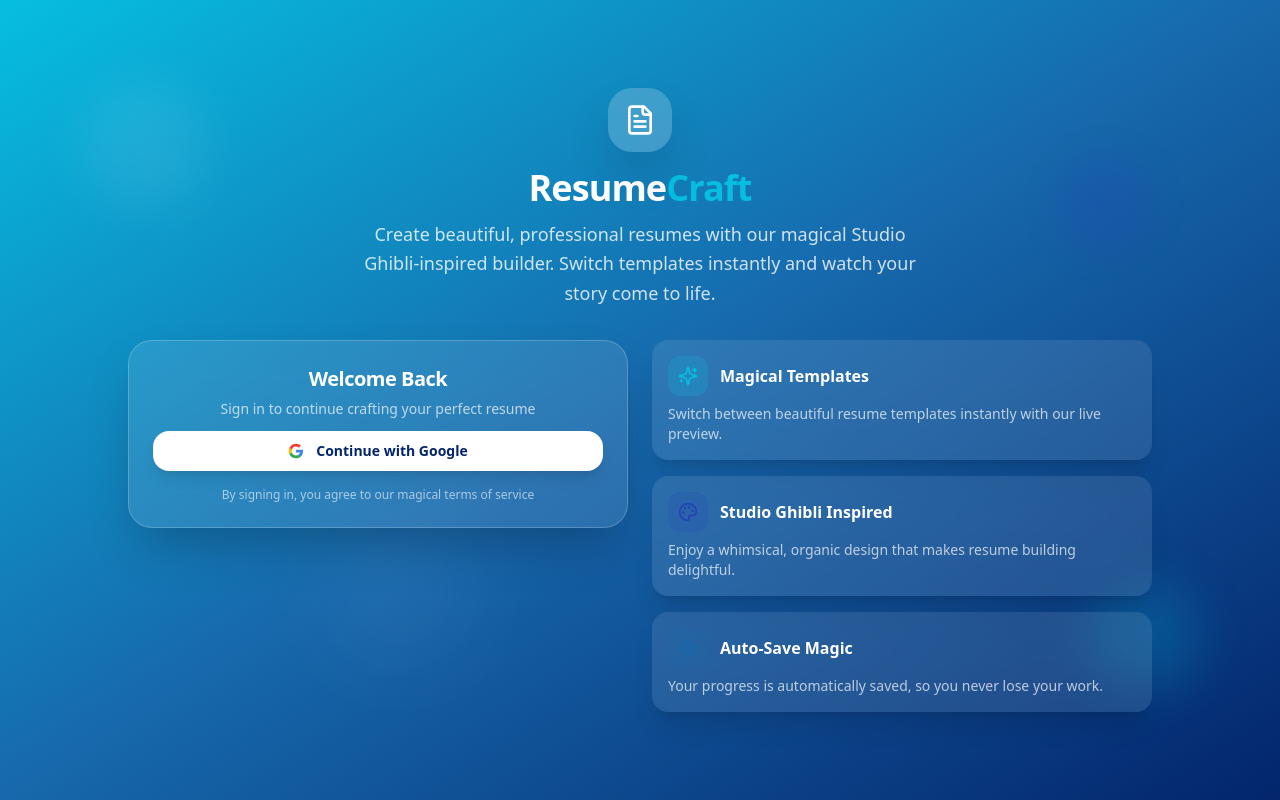
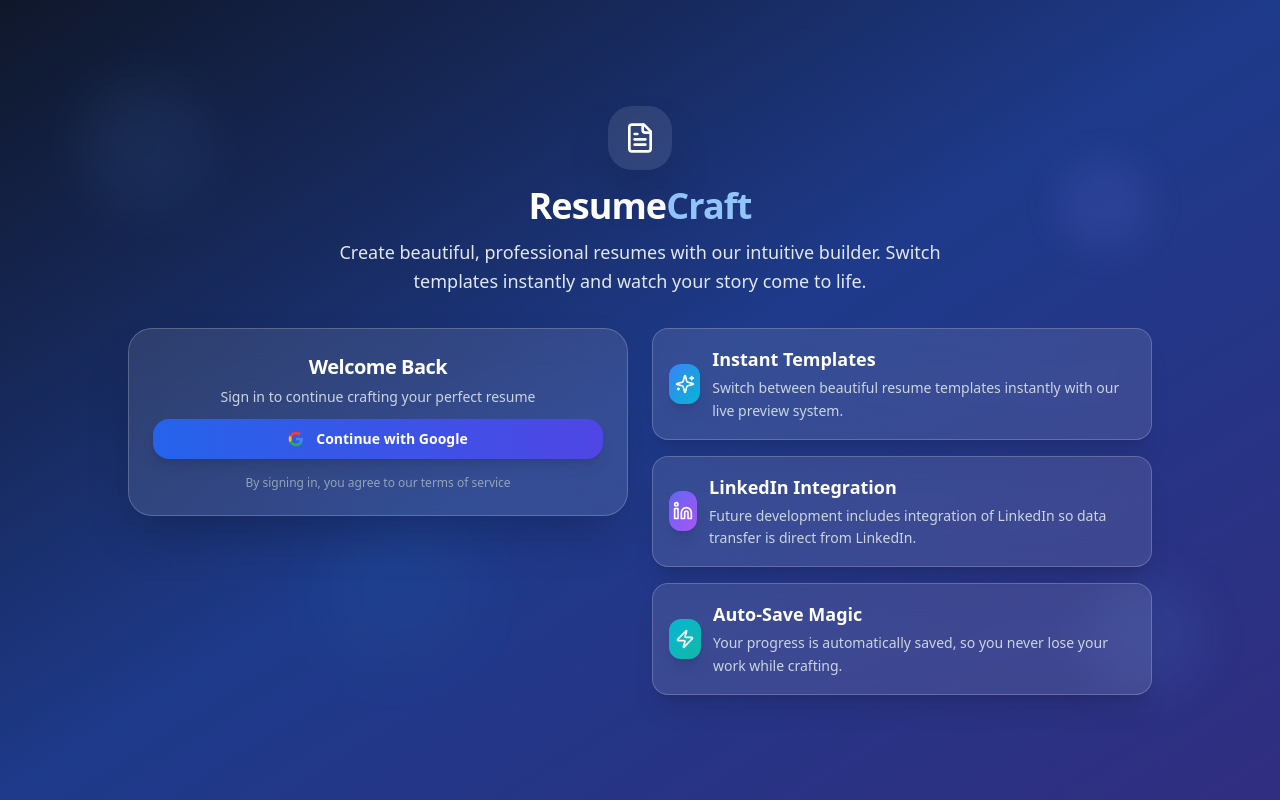
Before and after one commit to apatel924/resume_builder, a Next.js app: page / in a window 1280 px wide. Built offline with nearby package versions, Linux system fonts and the light colour scheme.

Commit message:
Update login page component

```diff
--- a/components/login-page.tsx
+++ b/components/login-page.tsx
@@ -3,41 +3,49 @@
 import { Button } from "@/components/ui/button"
 import { Card, CardContent, CardDescription, CardHeader, CardTitle } from "@/components/ui/card"
 import { useAuth } from "@/contexts/auth-context"
-import { Sparkles, FileText, Palette, Zap } from "lucide-react"
+import { Sparkles, FileText, Linkedin, Zap } from "lucide-react"
 
 export default function LoginPage() {
   const { signInWithGoogle, loading } = useAuth()
 
   return (
-    <div className="min-h-screen bg-gradient-to-br from-[#06BEE1] via-[#1768AC] to-[#03256C] flex items-center justify-center p-4 overflow-hidden">
-      {/* Floating decorative elements */}
+    <div className="min-h-screen bg-gradient-to-br from-slate-900 via-blue-900 to-indigo-900 flex items-center justify-center p-4 relative overflow-hidden">
+      {/* Animated background elements */}
       <div className="absolute inset-0 overflow-hidden pointer-events-none">
-        <div className="absolute top-20 left-20 w-32 h-32 bg-white/10 rounded-full blur-xl animate-pulse"></div>
-        <div className="absolute top-40 right-32 w-24 h-24 bg-[#2541B2]/20 rounded-full blur-lg animate-bounce"></div>
-        <div className="absolute bottom-32 left-1/4 w-40 h-40 bg-white/5 rounded-full blur-2xl animate-pulse delay-1000"></div>
-        <div className="absolute bottom-20 right-20 w-28 h-28 bg-[#06BEE1]/20 rounded-full blur-xl animate-bounce delay-500"></div>
+        <div className="absolute top-20 left-20 w-32 h-32 bg-blue-400/10 rounded-full blur-xl animate-pulse"></div>
+        <div className="absolute top-40 right-32 w-24 h-24 bg-indigo-400/10 rounded-full blur-lg animate-bounce"></div>
+        <div className="absolute bottom-32 left-1/4 w-40 h-40 bg-cyan-400/5 rounded-full blur-2xl animate-pulse delay-1000"></div>
+        <div className="absolute bottom-20 right-20 w-28 h-28 bg-blue-400/10 rounded-full blur-xl animate-bounce delay-500"></div>
+
+        {/* Floating particles */}
+        <div className="absolute top-1/4 left-1/3 w-2 h-2 bg-blue-400/30 rounded-full animate-ping delay-700"></div>
+        <div className="absolute top-3/4 right-1/4 w-1 h-1 bg-indigo-400/40 rounded-full animate-ping delay-1000"></div>
+        <div className="absolute top-1/2 left-1/4 w-1.5 h-1.5 bg-cyan-400/30 rounded-full animate-ping delay-500"></div>
       </div>
 
       <div className="relative z-10 w-full max-w-6xl mx-auto">
-        <div className="text-center mb-8">
-          <div className="inline-flex items-center justify-center w-16 h-16 bg-white/20 backdrop-blur-lg rounded-3xl mb-4 shadow-2xl">
-            <FileText className="w-8 h-8 text-white" />
+        {/* Header with entrance animation */}
+        <div className="text-center mb-8 animate-in fade-in slide-in-from-top duration-1000">
+          <div className="inline-flex items-center justify-center w-16 h-16 bg-white/10 backdrop-blur-sm rounded-3xl mb-4 shadow-2xl animate-in zoom-in duration-700 delay-300">
+            <FileText className="w-8 h-8 text-white animate-in fade-in duration-500 delay-500" />
           </div>
-          <h1 className="text-4xl font-bold text-white mb-3 tracking-tight">
-            Resume<span className="text-[#06BEE1]">Craft</span>
+          <h1 className="text-4xl font-bold text-white mb-3 tracking-tight animate-in slide-in-from-left duration-800 delay-200">
+            Resume<span className="text-blue-300 animate-in slide-in-from-right duration-800 delay-400">Craft</span>
           </h1>
-          <p className="text-lg text-white/80 max-w-xl mx-auto leading-relaxed">
-            Create beautiful, professional resumes with our magical Studio Ghibli-inspired builder. Switch templates
-            instantly and watch your story come to life.
+          <p className="text-lg text-slate-200 max-w-2xl mx-auto leading-relaxed animate-in fade-in slide-in-from-bottom duration-700 delay-600">
+            Create beautiful, professional resumes with our intuitive builder. Switch templates instantly and watch your
+            story come to life.
           </p>
         </div>
 
-        <div className="grid md:grid-cols-2 gap-6 items-start max-w-5xl mx-auto">
-          {/* Login Card */}
-          <Card className="bg-white/10 backdrop-blur-lg border-white/20 shadow-2xl rounded-3xl">
+        <div className="grid lg:grid-cols-2 gap-6 items-start max-w-5xl mx-auto">
+          {/* Login Card - Fixed animation */}
+          <div className="order-2 lg:order-1">
+            <div className="animate-in slide-in-from-left duration-800 delay-700">
+              <Card className="bg-white/10 backdrop-blur-lg border-white/20 shadow-2xl rounded-3xl hover:bg-white/15 transition-all duration-500 hover:scale-[1.02] hover:shadow-3xl">
                 <CardHeader className="text-center pb-3">
                   <CardTitle className="text-xl font-bold text-white">Welcome Back</CardTitle>
-              <CardDescription className="text-white/70 text-sm">
+                  <CardDescription className="text-slate-300 text-sm">
                     Sign in to continue crafting your perfect resume
                   </CardDescription>
                 </CardHeader>
@@ -45,16 +53,19 @@ export default function LoginPage() {
                   <Button
                     onClick={signInWithGoogle}
                     disabled={loading}
-                className="w-full bg-white hover:bg-white/90 text-[#03256C] font-semibold py-4 rounded-2xl shadow-lg transition-all duration-300 hover:shadow-xl hover:scale-105"
+                    className="w-full bg-gradient-to-r from-blue-600 to-indigo-600 hover:from-blue-700 hover:to-indigo-700 text-white font-semibold py-3 rounded-2xl shadow-lg transition-all duration-300 hover:shadow-xl hover:scale-[1.02] text-sm border-0 group"
                   >
                     {loading ? (
                       <div className="flex items-center gap-3">
-                    <div className="animate-spin rounded-full h-5 w-5 border-2 border-[#03256C] border-t-transparent"></div>
+                        <div className="animate-spin rounded-full h-4 w-4 border-2 border-white border-t-transparent"></div>
                         Signing you in...
                       </div>
                     ) : (
-                  <div className="flex items-center gap-3">
-                    <svg className="w-5 h-5" viewBox="0 0 24 24">
+                      <div className="flex items-center gap-3 group-hover:gap-4 transition-all duration-300">
+                        <svg
+                          className="w-4 h-4 group-hover:scale-110 transition-transform duration-300"
+                          viewBox="0 0 24 24"
+                        >
                           <path
                             fill="#4285F4"
                             d="M22.56 12.25c0-.78-.07-1.53-.2-2.25H12v4.26h5.92c-.26 1.37-1.04 2.53-2.21 3.31v2.77h3.57c2.08-1.92 3.28-4.74 3.28-8.09z"
@@ -72,53 +83,69 @@ export default function LoginPage() {
                             d="M12 5.38c1.62 0 3.06.56 4.21 1.64l3.15-3.15C17.45 2.09 14.97 1 12 1 7.7 1 3.99 3.47 2.18 7.07l3.66 2.84c.87-2.6 3.3-4.53 6.16-4.53z"
                           />
                         </svg>
+                        <span className="group-hover:translate-x-0.5 transition-transform duration-300">
                           Continue with Google
+                        </span>
                       </div>
                     )}
                   </Button>
 
                   <div className="text-center">
-                <p className="text-white/60 text-xs">By signing in, you agree to our magical terms of service</p>
+                    <p className="text-slate-400 text-xs">By signing in, you agree to our terms of service</p>
                   </div>
                 </CardContent>
               </Card>
+            </div>
+          </div>
 
-          {/* Features */}
-          <div className="space-y-4">
-            <div className="bg-white/10 backdrop-blur-lg rounded-2xl p-4 shadow-xl">
-              <div className="flex items-center gap-3 mb-2">
-                <div className="w-10 h-10 bg-[#06BEE1]/20 rounded-xl flex items-center justify-center">
-                  <Sparkles className="w-5 h-5 text-[#06BEE1]" />
+          {/* Features with synchronized animations */}
+          <div className="order-1 lg:order-2 space-y-4 animate-in slide-in-from-right duration-800 delay-800">
+            <div className="bg-white/10 backdrop-blur-lg rounded-2xl p-4 shadow-xl border border-white/20 hover:bg-white/15 transition-all duration-500 hover:scale-[1.02] hover:shadow-2xl group">
+              <div className="flex items-center gap-3">
+                <div className="w-10 h-10 bg-gradient-to-br from-blue-500 to-cyan-500 rounded-xl flex items-center justify-center shadow-lg group-hover:scale-110 transition-transform duration-300">
+                  <Sparkles className="w-5 h-5 text-white group-hover:rotate-12 transition-transform duration-300" />
                 </div>
-                <h3 className="text-base font-semibold text-white">Magical Templates</h3>
-              </div>
-              <p className="text-white/70 text-sm">
-                Switch between beautiful resume templates instantly with our live preview.
+                <div>
+                  <h3 className="text-lg font-bold text-white mb-1 group-hover:text-blue-200 transition-colors duration-300">
+                    Instant Templates
+                  </h3>
+                  <p className="text-slate-300 text-sm leading-relaxed group-hover:text-slate-200 transition-colors duration-300">
+                    Switch between beautiful resume templates instantly with our live preview system.
                   </p>
                 </div>
+              </div>
+            </div>
 
-            <div className="bg-white/10 backdrop-blur-lg rounded-2xl p-4 shadow-xl">
-              <div className="flex items-center gap-3 mb-2">
-                <div className="w-10 h-10 bg-[#2541B2]/20 rounded-xl flex items-center justify-center">
-                  <Palette className="w-5 h-5 text-[#2541B2]" />
+            <div className="bg-white/10 backdrop-blur-lg rounded-2xl p-4 shadow-xl border border-white/20 hover:bg-white/15 transition-all duration-500 hover:scale-[1.02] hover:shadow-2xl group">
+              <div className="flex items-center gap-3">
+                <div className="w-10 h-10 bg-gradient-to-br from-indigo-500 to-purple-500 rounded-xl flex items-center justify-center shadow-lg group-hover:scale-110 transition-transform duration-300">
+                  <Linkedin className="w-5 h-5 text-white group-hover:rotate-12 transition-transform duration-300" />
                 </div>
-                <h3 className="text-base font-semibold text-white">Studio Ghibli Inspired</h3>
-              </div>
-              <p className="text-white/70 text-sm">
-                Enjoy a whimsical, organic design that makes resume building delightful.
+                <div>
+                  <h3 className="text-lg font-bold text-white mb-1 group-hover:text-blue-200 transition-colors duration-300">
+                    LinkedIn Integration
+                  </h3>
+                  <p className="text-slate-300 text-sm leading-relaxed group-hover:text-slate-200 transition-colors duration-300">
+                    Future development includes integration of LinkedIn so data transfer is direct from LinkedIn.
                   </p>
                 </div>
+              </div>
+            </div>
 
-            <div className="bg-white/10 backdrop-blur-lg rounded-2xl p-4 shadow-xl">
-              <div className="flex items-center gap-3 mb-2">
-                <div className="w-10 h-10 bg-[#1768AC]/20 rounded-xl flex items-center justify-center">
-                  <Zap className="w-5 h-5 text-[#1768AC]" />
+            <div className="bg-white/10 backdrop-blur-lg rounded-2xl p-4 shadow-xl border border-white/20 hover:bg-white/15 transition-all duration-500 hover:scale-[1.02] hover:shadow-2xl group">
+              <div className="flex items-center gap-3">
+                <div className="w-10 h-10 bg-gradient-to-br from-cyan-500 to-teal-500 rounded-xl flex items-center justify-center shadow-lg group-hover:scale-110 transition-transform duration-300">
+                  <Zap className="w-5 h-5 text-white group-hover:rotate-12 transition-transform duration-300" />
                 </div>
-                <h3 className="text-base font-semibold text-white">Auto-Save Magic</h3>
+                <div>
+                  <h3 className="text-lg font-bold text-white mb-1 group-hover:text-blue-200 transition-colors duration-300">
+                    Auto-Save Magic
+                  </h3>
+                  <p className="text-slate-300 text-sm leading-relaxed group-hover:text-slate-200 transition-colors duration-300">
+                    Your progress is automatically saved, so you never lose your work while crafting.
+                  </p>
                 </div>
-              <p className="text-white/70 text-sm">
-                Your progress is automatically saved, so you never lose your work.
-              </p>
+              </div>
             </div>
           </div>
         </div>
```
Lines whose indentation alone changed are shown as unchanged.
